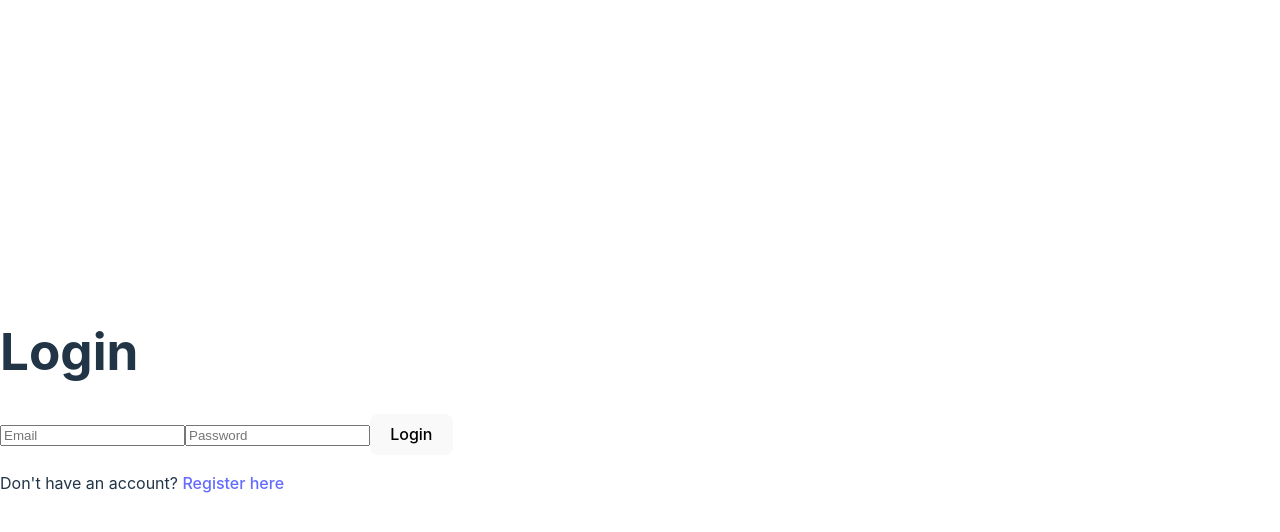
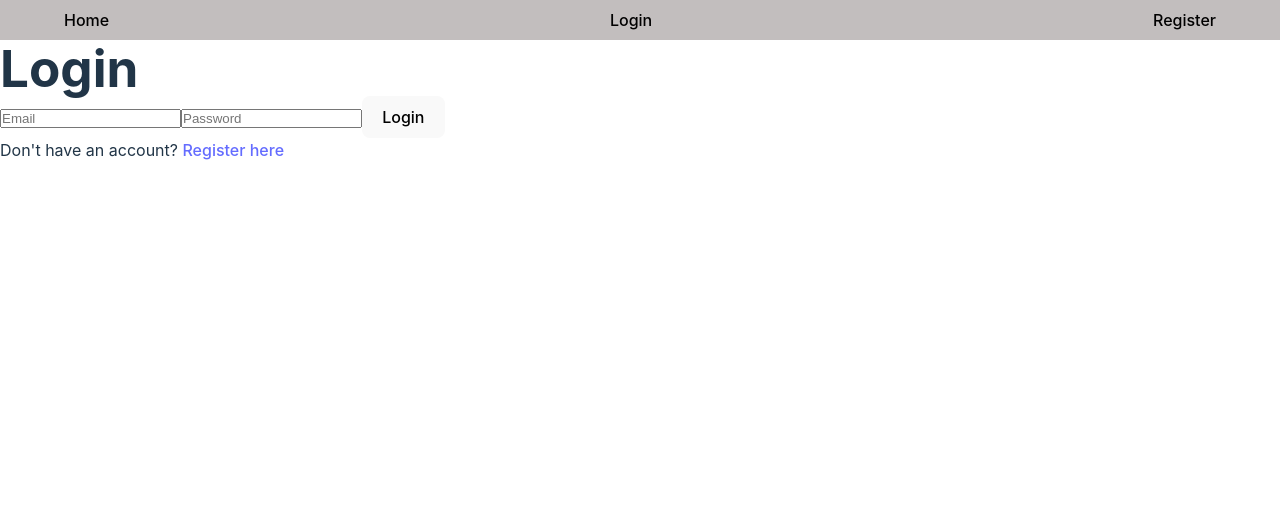
Before and after one commit to Jonhels/HelgeHub, a React (Vite) app in the folder my-app/: page /login in a window 1280 px wide. Shown: the top 532 px of the page. Built offline with nearby package versions, Linux system fonts and the light colour scheme; no server answers.

Commit message:
updated navigation, styled a little, creaated layout component

```diff
--- a/my-app/src/App.css
+++ b/my-app/src/App.css
@@ -0,0 +1,5 @@
+*{
+    margin: 0;
+    padding: 0;
+    box-sizing: border-box;
+}
--- /dev/null
+++ b/my-app/src/components/Layout.jsx
@@ -0,0 +1,13 @@
+import React from "react";
+import Navbar from "./Navbar";
+
+const Layout = ({ children }) => {
+    return (
+        <div style={{margin: 0, padding: 0, minHeight: "100vh" }}>
+            <Navbar />
+            <main>{children}</main>
+        </div>
+    );
+};
+
+export default Layout;
--- /dev/null
+++ b/my-app/src/components/Navbar.css
@@ -0,0 +1,39 @@
+nav {
+    width: 100vw;
+    padding: 0 5%;
+    height: 40px;
+    background-color: #c2bebe;
+    position: static;
+    display: flex;
+    align-items: center;
+}
+
+nav ul {
+    display: flex;
+    justify-content: space-between;
+    align-items: center;
+    width: 100%;
+    margin: 0;
+    padding: 0;
+}
+
+nav li {
+    list-style: none;
+    text-decoration: none;
+    margin: 0;
+}
+
+nav a {
+    color: #000;
+    text-decoration: none;
+    font-size: 16px;
+    line-height: 40px;
+}
+
+nav a:hover {
+    color: #007BFF;
+}
+
+nav a:active {
+    color: #0056b3;
+}
--- a/my-app/src/components/Navbar.jsx
+++ b/my-app/src/components/Navbar.jsx
@@ -1,15 +1,42 @@
-import React from "react";
+import React, { useContext } from "react";
 import { Link } from "react-router-dom";
 import useLogout from "../hooks/useLogout";
+import AuthContext from "../context/AuthContext";
+import "./Navbar.css";
 
 const Navbar = () => {
+    const { user } = useContext(AuthContext); // Access user state from AuthContext
     const logout = useLogout();
 
     return (
         <nav>
-            <Link to="/dashboard">Dashboard</Link>
-            <Link to="/profile">Profile</Link>
-            <button onClick={logout}>Logout</button>
+            <ul>
+                <li>
+                    <Link to="/">Home</Link>
+                </li>
+                {user ? (
+                    <>
+                        <li>
+                            <Link to="/dashboard">Dashboard</Link>
+                        </li>
+                        <li>
+                            <Link to="/profile">Profile</Link>
+                        </li>
+                        <li>
+                            <button onClick={logout}>Logout</button>
+                        </li>
+                    </>
+                ) : (
+                    <>
+                        <li>
+                            <Link to="/login">Login</Link>
+                        </li>
+                        <li>
+                            <Link to="/register">Register</Link>
+                        </li>
+                    </>
+                )}
+            </ul>
         </nav>
     );
 };
--- a/my-app/src/components/ProtectedRoute.jsx
+++ b/my-app/src/components/ProtectedRoute.jsx
@@ -9,10 +9,6 @@ const ProtectedRoute = ({ children, redirectTo = "/login", requiredRole }) => {
 
     if (!user) return <Navigate to={redirectTo} />;
 
-    if (requiredRole && user.role !== requiredRole) {
-        return <Navigate to="/unauthorized" />;
-    }
-
     return children;
 };
 
--- a/my-app/src/routes.jsx
+++ b/my-app/src/routes.jsx
@@ -10,18 +10,19 @@ import VerifyEmailPage from "./pages/VerifyEmailPage";
 import ProtectedRoute from "./components/ProtectedRoute";
 import HomePage from "./pages/HomePage";
 import NotFoundPage from "./pages/NotFoundPage";
+import Layout from "./components/Layout";
 
 const AppRoutes = () => (
     <Routes>
-        <Route path="/" element={<HomePage />} />
-        <Route path="/login" element={<LoginPage />} />
-        <Route path="/register" element={<RegisterPage />} />
-        <Route path="/dashboard" element={<ProtectedRoute><DashboardPage /></ProtectedRoute>} />
-        <Route path="/profile" element={<ProtectedRoute><ProfilePage /></ProtectedRoute>} />
-        <Route path="/password-reset-request" element={<PasswordResetRequestPage />} />
-        <Route path="/reset-password" element={<PasswordResetPage />} />
-        <Route path="/verify-email" element={<VerifyEmailPage />} />
-        <Route path="*" element={<NotFoundPage />} />
+        <Route path="/" element={ <Layout><HomePage /></Layout> } />
+        <Route path="/login" element={<Layout><LoginPage /></Layout> } />
+        <Route path="/register" element={<Layout><RegisterPage /></Layout>} />
+        <Route path="/dashboard" element={<Layout><ProtectedRoute><DashboardPage /></ProtectedRoute></Layout>} />
+        <Route path="/profile" element={<Layout><ProtectedRoute><ProfilePage /></ProtectedRoute></Layout>} />
+        <Route path="/password-reset-request" element={<Layout><PasswordResetRequestPage /></Layout>} />
+        <Route path="/reset-password" element={<Layout><PasswordResetPage /></Layout>} />
+        <Route path="/verify-email" element={<Layout><VerifyEmailPage /></Layout> } />
+        <Route path="*" element={<Layout><NotFoundPage /></Layout>} />
     </Routes>
 );
 
```
Also changed, not shown: my-app/src/components/Layout.css (added).
